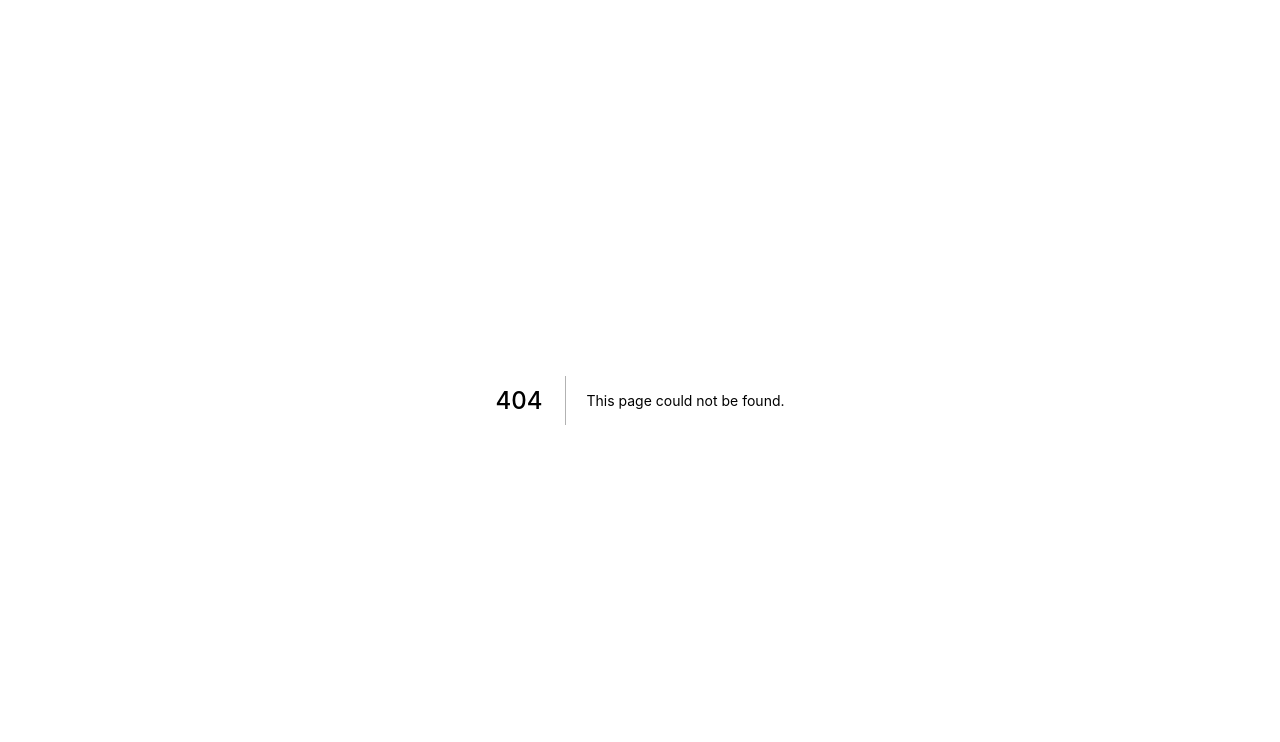
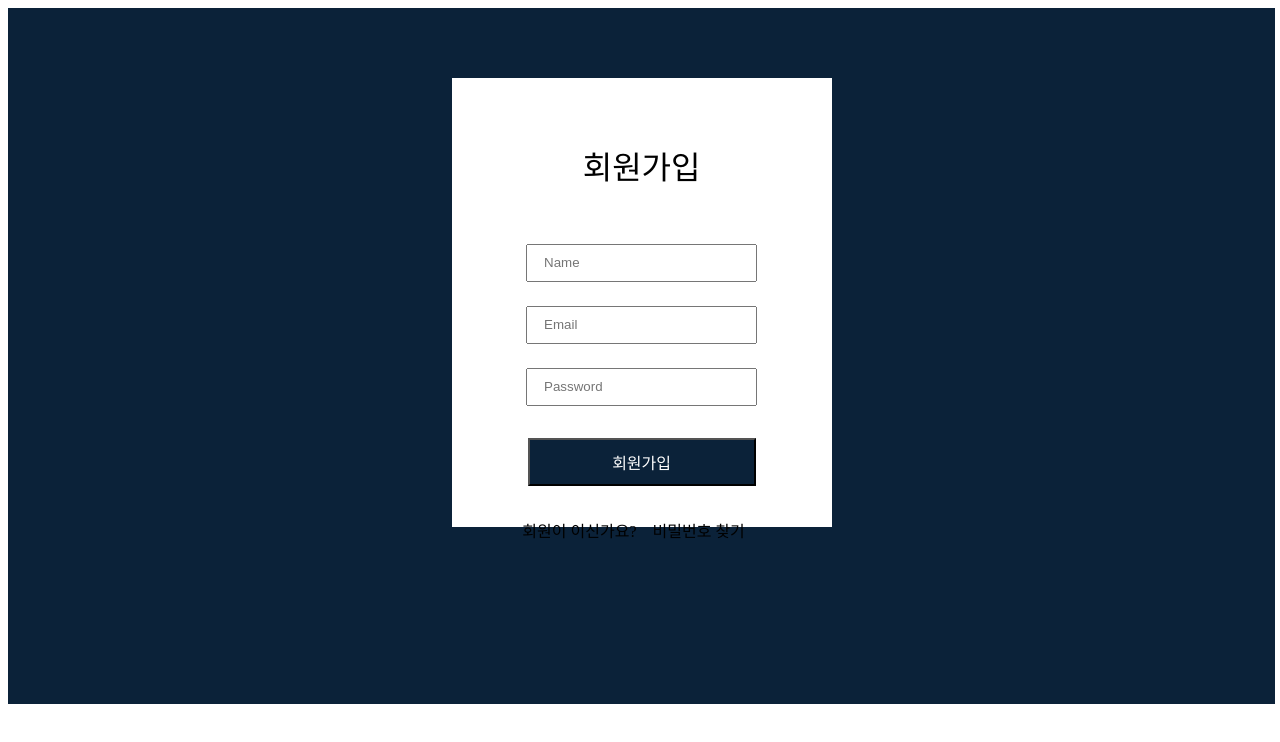
Before and after one commit to Jin-seop/Travel-story, a Next.js app in the folder client/: page /components/LoginPage/SignUpBody in a window 1280 px wide. Before the commit this address had no page. Shown: the top 742 px of the page. Built offline with nearby package versions, Linux system fonts and the light colour scheme.

Commit message:
추가 : 회원가입 페이지
 - CSS완성

```diff
--- a/client/pages/SignUpPage.tsx
+++ b/client/pages/SignUpPage.tsx
@@ -1,6 +1,6 @@
 import Head from "next/head";
 import { useRouter } from "next/router";
-import { Header } from "./components/LoginPage";
+import { Header, SignUpBody } from "./components/LoginPage";
 
 const SignUpPage = () => {
   const router = useRouter();
@@ -10,6 +10,7 @@ const SignUpPage = () => {
         <title>Travel Story</title>
       </Head>
       <Header />
+      <SignUpBody />
       <div>SignUpPage</div>
     </>
   );
--- /dev/null
+++ b/client/pages/components/LoginPage/SignUpBody.tsx
@@ -0,0 +1,37 @@
+import { useRouter } from "next/router";
+import style from "../../styles/LoginPage.module.scss";
+
+const SignUpBody = () => {
+  const router = useRouter();
+  return (
+    <div className={style.LoginBodyContainer}>
+      <div className={style.LoginContainer}>
+        <p>회원가입</p>
+        <form>
+          <input type="name" placeholder="Name" />
+          <input type="email" placeholder="Email" />
+          <input type="password" placeholder="Password" />
+          <button>회원가입</button>
+        </form>
+        <div>
+          <a
+            onClick={() => {
+              router.push("/LoginPage");
+            }}
+          >
+            회원이 이신가요?
+          </a>
+          <a
+            onClick={() => {
+              router.push("/PasswordPage");
+            }}
+          >
+            비밀번호 찾기
+          </a>
+        </div>
+      </div>
+    </div>
+  );
+};
+
+export default SignUpBody;
--- a/client/pages/components/LoginPage/index.tsx
+++ b/client/pages/components/LoginPage/index.tsx
@@ -1,2 +1,3 @@
 export { default as Header } from "./Header";
 export { default as LoginBody } from "./LoginBody";
+export { default as SignUpBody } from "./SignUpBody";
```
